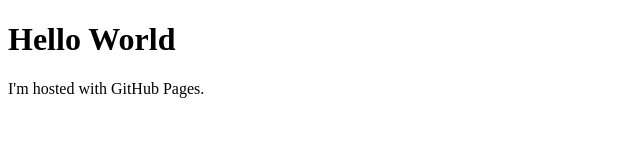
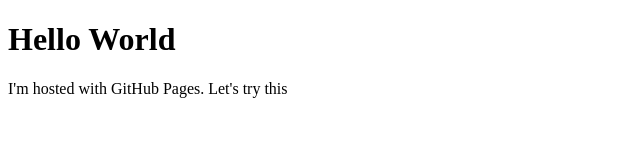
Before and after one commit to nagyda/nagyda.github.io, a plain HTML site: page Index.html in a window 1280 px wide. Shown: the full height of the page, 0-640 px from the left. Drawn offline with Linux system fonts and the light colour scheme.

Commit message:
second commit

```diff
--- a/Index.html
+++ b/Index.html
@@ -2,6 +2,6 @@
 <html>
 <body>
 <h1>Hello World</h1>
-<p>I'm hosted with GitHub Pages.</p>
+<p>I'm hosted with GitHub Pages. Let's try this</p>
 </body>
 </html>
```
